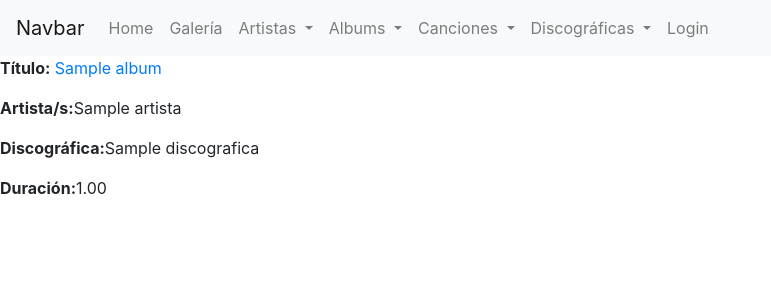
After one commit to mariaestmag/libreria-musical, a Django app: page /album/1 in a window 1280 px wide. The commit adds this page. Shown: the top 300 px of the page, without its empty margins (0-771 px from the left). Run offline with Django 3.2, Linux system fonts and the light colour scheme; tables that the repository leaves empty hold one stand-in row (values such as "Sample post").

Commit message:
ListView and DetailView created

```diff
--- a/libreria_musical/urls.py
+++ b/libreria_musical/urls.py
@@ -21,7 +21,7 @@ from django.conf.urls import url
 from django.contrib import admin
 from django.urls import path
 from django.conf.urls.static import static #nos sirve las variables estáticas
-from musica.views import indice, listar_artistas, listar_albums, listar_canciones, listar_discograficas
+from musica.views import indice, AlbumListView, AlbumDetailView, ArtistaListView,ArtistaDetailView, CancionListView, CancionDetailView, DiscograficaListView, DiscograficaDetailView
 from django.contrib.auth.views import LogoutView
 from libreria_musical.settings import LOGOUT_REDIRECT_URL #crearemos una vista indice para poder importarla y utilizarla en patterns
 
@@ -30,11 +30,14 @@ urlpatterns = [
     path('__debug__/', include(debug_toolbar.urls)),
     path('accounts/', include('django.contrib.auth.urls')),
     path('', indice, name ='indice'),
-    path('albums/listar', listar_albums, name ='listar_albums'),
-    path('artistas/listar', listar_artistas, name ='listar_artistas'),
-    path('canciones/listar', listar_canciones, name ='listar_canciones'),
-    path('discogracias/listar', listar_discograficas, name ='listar_discograficas'),
-
+    path('albums/', AlbumListView.as_view(), name ='albums_lista'),
+    path('album/<int:pk>', AlbumDetailView.as_view(), name='album_detalle'),
+    path('artistas/', ArtistaListView.as_view(), name ='artistas_lista'),
+    path('artista/<int:pk>', ArtistaDetailView.as_view(), name='artista_detalle'),
+    path('canciones/', CancionListView.as_view(), name ='canciones_lista'),
+    path('cancion/<int:pk>', CancionDetailView.as_view(), name='cancion_detalle'),
+    path('discograficas/', DiscograficaListView.as_view(), name ='discograficas_lista'),
+    path('discografica/<int:pk>', DiscograficaDetailView.as_view(), name='discografica_detalle'),
     path("logout/", LogoutView.as_view(), name="logout"),
 
 ]
--- a/musica/models.py
+++ b/musica/models.py
@@ -9,12 +9,28 @@ class Artista(models.Model):
     def __str__(self):
         return self.nombre_artista
 
+    def get_absolute_url(self):
+        return reverse('artista_detalle', args=[str(self.id)])
+
+    def get_context_data(self, **kwargs):
+        context = super().get_context_data(**kwargs)
+        context['artistas'] = Artista.objects.all()
+        return context
+
 class Discografica(models.Model):
     nombre = models.CharField('Nombre', max_length=50)
     email = models.EmailField('Email', max_length=100,blank=True)
 
     def __str__(self):
         return self.nombre
+
+    def get_absolute_url(self):
+        return reverse('discografica_detalle', args=[str(self.id)])
+
+    def get_context_data(self, **kwargs):
+        context = super().get_context_data(**kwargs)
+        context['discograficas'] = Discografica.objects.all()
+        return context
 
 class Album(models.Model):
     FORMATOS = (
@@ -33,8 +49,16 @@ class Album(models.Model):
     def __str__(self):
         return self.titulo
 
+    def get_absolute_url(self):
+        return reverse('album_detalle', args=[str(self.id)])
+
     def get_artistas(self):
         return "\n".join([a.nombre_artista for a in self.artistas.all()])
+
+    def get_context_data(self, **kwargs):
+        context = super().get_context_data(**kwargs)
+        context['albums'] = Album.objects.all()
+        return context
 
 
 class Cancion(models.Model):
@@ -44,3 +68,11 @@ class Cancion(models.Model):
 
     def __str__(self):
         return self.nombre
+
+    def get_absolute_url(self):
+        return reverse('cancion_detalle', args=[str(self.id)])
+
+    def get_context_data(self, **kwargs):
+        context = super().get_context_data(**kwargs)
+        context['canciones'] = Cancion.objects.all()
+        return context
--- /dev/null
+++ b/musica/templates/albums/detalle.html
@@ -0,0 +1,8 @@
+{% extends "base.html" %}
+
+{% block content %}
+  <p><strong>Título:</strong> <a href="">{{album.titulo}}</a></p>
+  <p><strong>Artista/s:</strong>{{album.get_artistas}}</p>
+  <p><strong>Discográfica:</strong>{{album.discografica}}</p>
+  <p><strong>Duración:</strong>{{album.duracion}}</p>
+{% endblock %}
--- /dev/null
+++ b/musica/templates/artistas/detalle.html
@@ -0,0 +1,6 @@
+{% extends "base.html" %}
+
+{% block content %}
+  <p><strong>Nombre:</strong> <a href="">{{artista.nombre_artista}}</a></p>
+  <p><strong>País:</strong>{{artista.pais}}</p>
+{% endblock %}
--- a/musica/templates/base.html
+++ b/musica/templates/base.html
@@ -42,7 +42,7 @@
           Artistas
         </a>
         <div class="dropdown-menu" aria-labelledby="navbarDropdownMenuLink">
-          <a class="dropdown-item" href="{% url 'listar_artistas' %}">Listar</a>
+          <a class="dropdown-item" href="{% url 'artistas_lista' %}">Listar</a>
           {% if user.is_authenticated %}
           <a class="dropdown-item" href="#">Crear</a>
           <a class="dropdown-item" href="#">Modificar</a>
@@ -56,7 +56,7 @@
           Albums
         </a>
         <div class="dropdown-menu" aria-labelledby="navbarDropdownMenuLink">
-          <a class="dropdown-item" href="{% url 'listar_albums' %}">Listar</a>
+          <a class="dropdown-item" href="{% url 'albums_lista' %}">Listar</a>
           {% if user.is_authenticated %}
           <a class="dropdown-item" href="#">Crear</a>
           <a class="dropdown-item" href="#">Modificar</a>
@@ -70,7 +70,7 @@
           Canciones
         </a>
         <div class="dropdown-menu" aria-labelledby="navbarDropdownMenuLink">
-          <a class="dropdown-item" href="{% url 'listar_canciones' %}">Listar</a>
+          <a class="dropdown-item" href="{% url 'canciones_lista' %}">Listar</a>
           {% if user.is_authenticated %}
           <a class="dropdown-item" href="#">Crear</a>
           <a class="dropdown-item" href="#">Modificar</a>
@@ -84,7 +84,7 @@
           Discográficas
         </a>
         <div class="dropdown-menu" aria-labelledby="navbarDropdownMenuLink">
-          <a class="dropdown-item" href="{% url 'listar_discograficas' %}">Listar</a>
+          <a class="dropdown-item" href="{% url 'discograficas_lista' %}">Listar</a>
           {% if user.is_authenticated %}
           <a class="dropdown-item" href="#">Crear</a>
           <a class="dropdown-item" href="#">Modificar</a>
--- /dev/null
+++ b/musica/templates/discograficas/detalle.html
@@ -0,0 +1,5 @@
+{% extends "base.html" %}
+
+{% block content %}
+  <p><strong>Nombre:</strong> <a href="">{{discografica.nombre}}</a></p>
+{% endblock %}
--- /dev/null
+++ b/musica/templates/registration/logout.html
@@ -0,0 +1,6 @@
+{% extends "base.html" %}
+
+{% block content %}
+  <p>Logged out!</p>
+  <a href="{% url 'login'%}">Click here to login again.</a>
+{% endblock %}
--- a/musica/views.py
+++ b/musica/views.py
@@ -2,8 +2,10 @@ from django.http.response import HttpResponse, HttpResponseRedirect
 from django.shortcuts import render
 from django.contrib.auth.signals import user_logged_out, user_logged_in, user_login_failed
 from django.contrib import messages
-
 from musica.models import *
+from django.views import generic
+from django.views.generic.detail import DetailView
+from django.views.generic.list import ListView
 
 def indice(request):
     '''
@@ -17,51 +19,95 @@ def indice(request):
 
 # ALBUMS
 
-def listar_albums(request):
-    '''
-    Página de listar albums de nuestra web
-    '''
-    lista_albums = Album.objects.all()
+class AlbumListView(ListView):
+    """
+    Clase genérica para listar albums
+    """
+    model = Album
+    template_name = 'albums/listar.html'
+    #paginate_by = 5
+    context_object_name = "albums"
 
-    context = {'albums': lista_albums}
+class AlbumDetailView(DetailView):
+    """
+    Clase genérica para listar detalle en albums
+    """
+    model = Album
+    template_name = 'albums/detalle.html'
 
-    return render(request, 'albums/listar.html', context)
+    def get_context_data(self, **kwargs):
+        context = super().get_context_data(**kwargs)
+        context['albums'] = Album.objects.all()
+        return context
 
 # ARTISTAS
 
-def listar_artistas(request):
-    '''
-    Página de listar artistas de nuestra web
-    '''
-    lista_artistas = Artista.objects.all()
+class ArtistaListView(ListView):
+    """
+    Clase genérica para listar artistas
+    """
+    model = Artista
+    template_name = 'artistas/listar.html'
+    #paginate_by = 5
+    context_object_name = "artistas"
 
-    context = {'artistas': lista_artistas}
+class ArtistaDetailView(DetailView):
+    """
+    Clase genérica para listar detalle en artistas
+    """
+    model = Artista
+    template_name = 'artistas/detalle.html'
 
-    return render(request, 'artistas/listar.html', context)
+    def get_context_data(self, **kwargs):
+        context = super().get_context_data(**kwargs)
+        context['artistas'] = Artista.objects.all()
+        return context
 
 # CANCIONES
 
-def listar_canciones(request):
-    '''
-    Página de listar canciones de nuestra web
-    '''
-    lista_canciones = Cancion.objects.all()
+class CancionListView(ListView):
+    """
+    Clase genérica para listar canciones
+    """
+    model = Cancion
+    template_name = 'canciones/listar.html'
+    #paginate_by = 5
+    context_object_name = "canciones"
 
-    context = {'canciones': lista_canciones}
+class CancionDetailView(DetailView):
+    """
+    Clase genérica para listar detalle en canciones
+    """
+    model = Cancion
+    template_name = 'canciones/detalle.html'
 
-    return render(request, 'canciones/listar.html', context)
+    def get_context_data(self, **kwargs):
+        context = super().get_context_data(**kwargs)
+        context['canciones'] = Cancion.objects.all()
+        return context
 
 # DISCOGRAFICAS
 
-def listar_discograficas(request):
-    '''
-    Página de listar discograficas de nuestra web
-    '''
-    lista_discograficas = Discografica.objects.all()
+class DiscograficaListView(ListView):
+    """
+    Clase genérica para listar discográficas
+    """
+    model = Discografica
+    template_name = 'discograficas/listar.html'
+    #paginate_by = 5
+    context_object_name = "discograficas"
 
-    context = {'discograficas': lista_discograficas}
+class DiscograficaDetailView(DetailView):
+    """
+    Clase genérica para listar detalle en discográficas
+    """
+    model = Discografica
+    template_name = 'discograficas/detalle.html'
 
-    return render(request, 'discograficas/listar.html', context)
+    def get_context_data(self, **kwargs):
+        context = super().get_context_data(**kwargs)
+        context['discograficas'] = Discografica.objects.all()
+        return context
 
 # Mensajes para LOGIN/LOGOUT
 
```
Also changed, not shown: musica/templates/albums/listar.html (+11 -5 lines), musica/templates/artistas/listar.html (+13 -7 lines), musica/templates/canciones/detalle.html (added, +7 -0 lines), musica/templates/canciones/listar.html (+8 -2 lines), musica/templates/discograficas/listar.html (+8 -2 lines), musica/templates/registration/login.html (added, +37 -0 lines).
